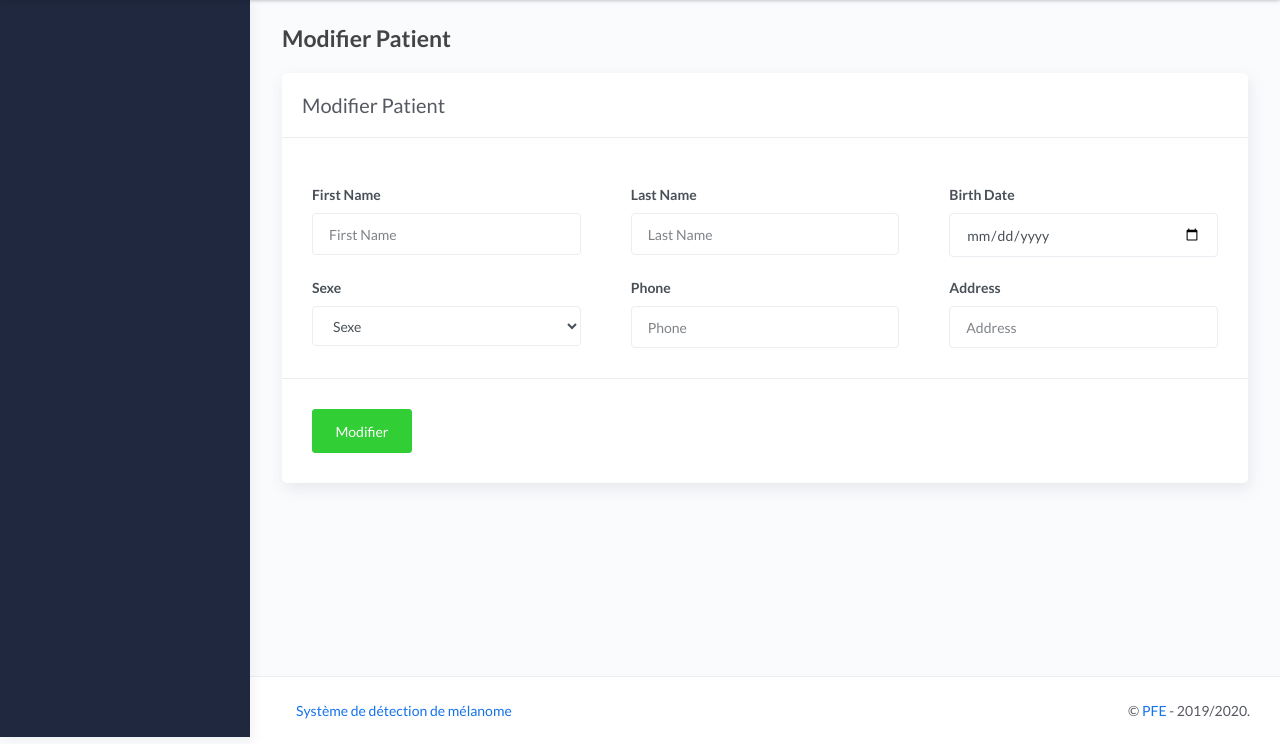
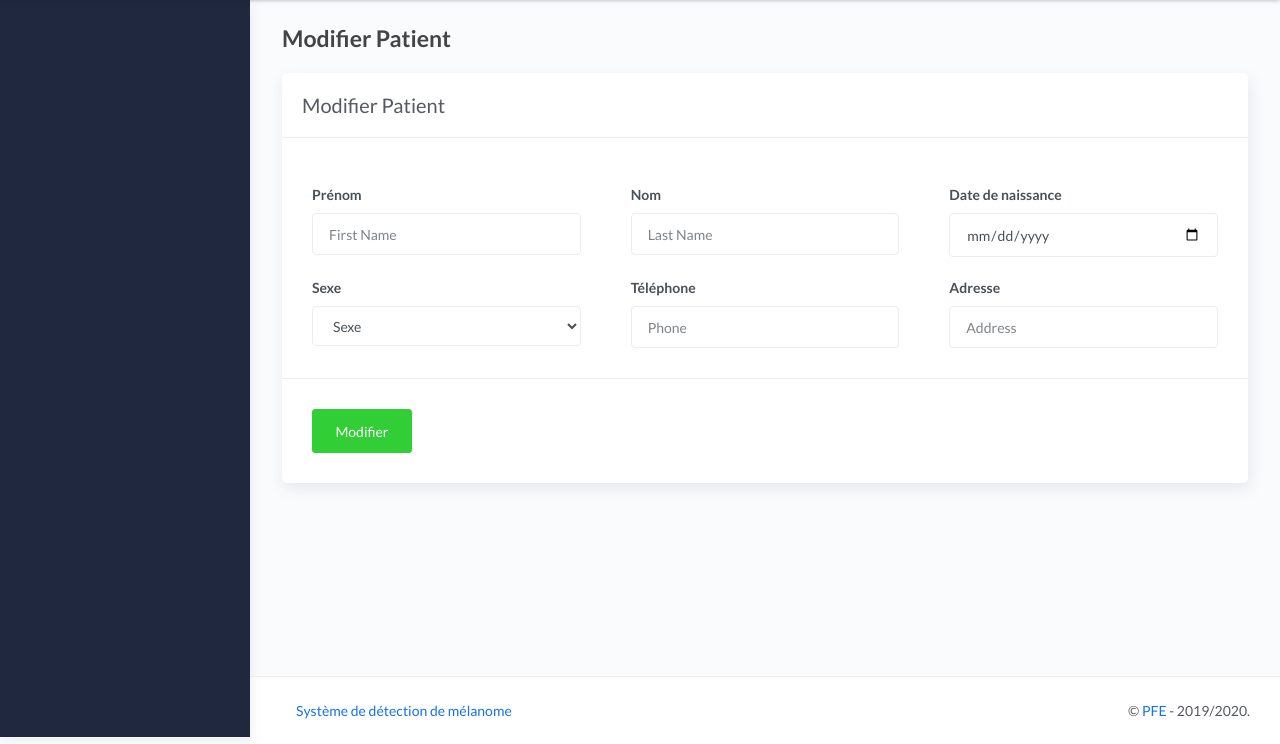
Before and after one commit to hakimhassani97/MelanomaDetectionApp, a Django app: template melanomaApp/templates/updatePatient.html in a window 1280 px wide. Shown: the part 63-807 px from the top of the page. Run offline with Django 3.2, Linux system fonts and the light colour scheme; the template is opened without the code that fills it: values that come from a table or form of the project are taken from there, others are empty; some libraries are stand-ins or nearby versions.

Commit message:
fixed update patient messages

```diff
--- a/melanomaApp/templates/updatePatient.html
+++ b/melanomaApp/templates/updatePatient.html
@@ -36,7 +36,7 @@
                 <div class="row">
                     <div class="col-md-12">
                         <p style="margin-left: 25px">
-                            Le Patient est enregistrée
+                            Patient enregistré
                         </p>
                     </div>
                 </div>
@@ -48,21 +48,21 @@
                         <div class="row">
                             <div class="col-sm">
                                 <div class="form-group">
-                                    <label>First Name</label>
+                                    <label>Prénom</label>
                                     {{form.firstName}}
                                     <span class="text-danger">{{ form.firstName.errors }}</span>
                                 </div>
                             </div>
                             <div class="col-sm">
                                 <div class="form-group">
-                                    <label>Last Name</label>
+                                    <label>Nom</label>
                                     {{form.lastName}}
                                     <span class="text-danger">{{ form.lastName.errors }}</span>
                                 </div>
                             </div>
                             <div class="col-sm">
                                 <div class="form-group">
-                                    <label>Birth Date</label>
+                                    <label>Date de naissance</label>
                                     {{form.birthDate}}
                                     <span class="text-danger">{{ form.birthDate.errors }}</span>
                                 </div>
@@ -86,14 +86,14 @@
                              </div>
                             <div class="col-sm">
                                 <div class="form-group">
-                                    <label>Phone</label>
+                                    <label>Téléphone</label>
                                     {{form.phone}}
                                     <span class="text-danger">{{ form.phone.errors }}</span>
                                 </div>
                             </div>
                             <div class="col-sm">
                                 <div class="form-group">
-                                    <label>Address</label>
+                                    <label>Adresse</label>
                                     {{form.address}}
                                     <span class="text-danger">{{ form.address.errors }}</span>
                                 </div>
```
